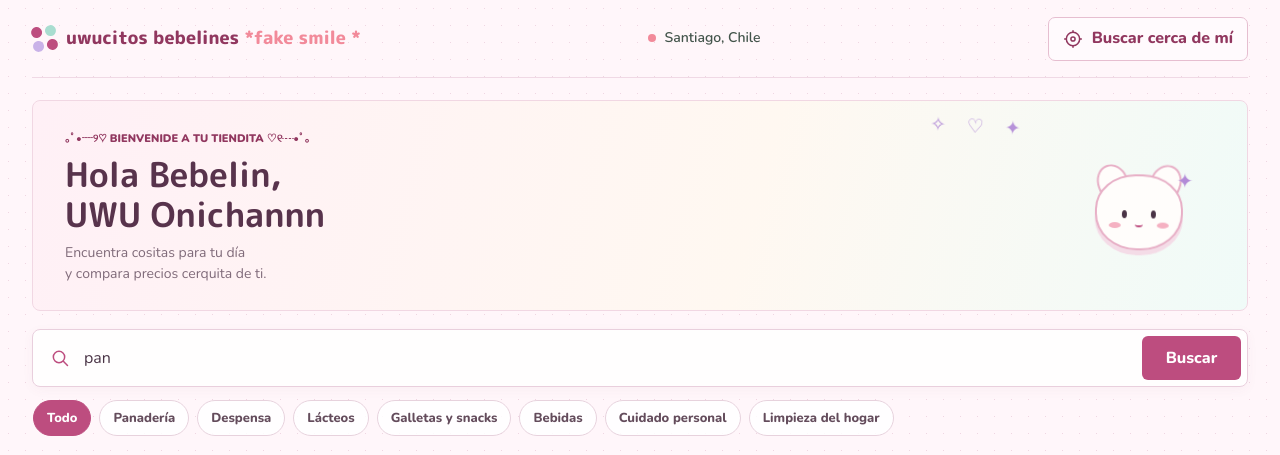
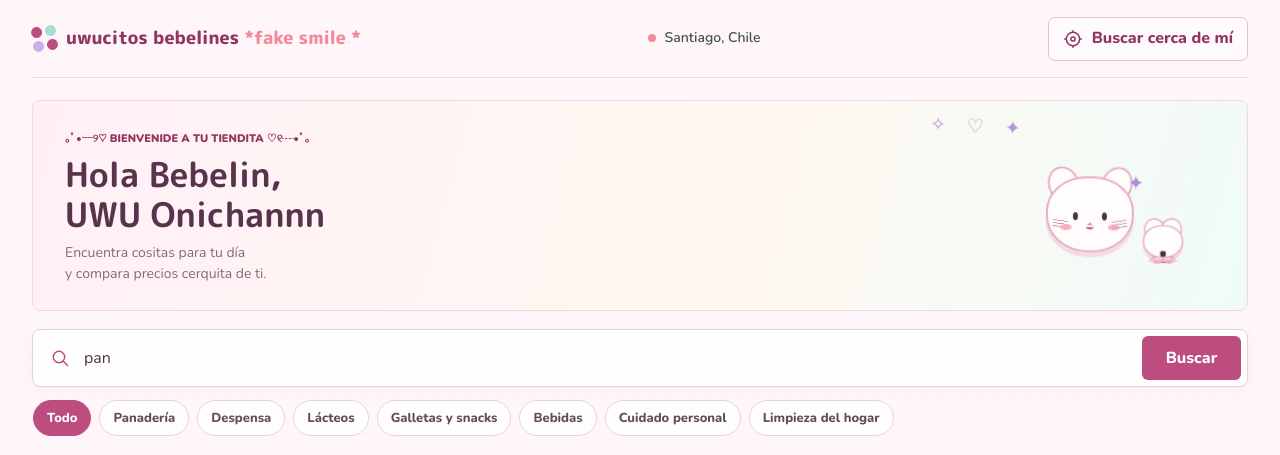
Before and after one commit to magdagonzalez-cmyk/bebelin-tiendita, a Flask app: page / in a window 1280 px wide. Shown: the top 455 px of the page. Run offline with Flask 3, Linux system fonts and the light colour scheme.

Commit message:
ui: add companion mascot to welcome header

```diff
--- a/static/style.css
+++ b/static/style.css
@@ -55,6 +55,9 @@ h1 { margin-bottom: 0; color: #58334c; font-size: 34px; line-height: 1.17; lette
 .intro-note { margin: 8px 0 0; color: var(--muted); font-size: 14px; line-height: 1.5; }
 .mobile-break { display: none; }
 .welcome-mascot { position: relative; width: 108px; height: 104px; flex: 0 0 auto; margin: 0 22px 0 18px; animation: mascot-bob 3s ease-in-out infinite; }
+.welcome-mascots { display: flex; width: 176px; height: 108px; flex: 0 0 auto; align-items: end; justify-content: center; margin: 0 9px 0 18px; }
+.welcome-mascot { margin: 0; }
+.mascot-mini { width: 76px; height: 74px; margin-left: -19px; margin-bottom: -2px; transform: scale(.72); transform-origin: bottom center; animation: mascot-bob-small 3.2s .3s ease-in-out infinite; }
 .mascot-face { position: absolute; z-index: 1; inset: 20px 10px 8px; border: 2px solid #e7afc6; border-radius: 46% 46% 48% 48%; background: #fffdfb; box-shadow: 0 5px 0 #f4dce7; }
 .mascot-ear { position: absolute; top: 10px; width: 31px; height: 37px; border: 2px solid #e7afc6; border-radius: 55% 55% 42% 42%; background: #fffdfb; transform: rotate(-22deg); }
 .mascot-ear-left { left: 12px; }
@@ -66,6 +69,10 @@ h1 { margin-bottom: 0; color: #58334c; font-size: 34px; line-height: 1.17; lette
 .mascot-blush-left { left: 12px; }
 .mascot-blush-right { right: 12px; }
 .mascot-mouth { position: absolute; top: 45px; left: 50%; width: 8px; height: 6px; border-bottom: 2px solid #bd4d7f; border-radius: 50%; transform: translateX(-50%); }
+.mascot-mouth::before { position: absolute; top: -4px; left: 50%; border: 3px solid transparent; border-bottom-color: #f28a9a; content: ""; transform: translateX(-50%); }
+.mascot-face::before, .mascot-face::after { position: absolute; top: 41px; width: 15px; height: 8px; background: linear-gradient(to bottom, transparent 0 1px, #d89ab3 1px 2px, transparent 2px 4px, #d89ab3 4px 5px, transparent 5px 7px, #d89ab3 7px 8px); content: ""; }
+.mascot-face::before { left: 5px; transform: rotate(8deg); }
+.mascot-face::after { right: 5px; transform: rotate(-8deg); }
 .mascot-sparkle { position: absolute; top: 12px; right: 0; color: #b28bd7; font-size: 20px; }
 
 .search-area { padding: 0 0 13px; animation: float-in .58s .12s ease-out both; }
@@ -74,13 +81,11 @@ h1 { margin-bottom: 0; color: #58334c; font-size: 34px; line-height: 1.17; lette
 .search-form input { width: 100%; min-width: 0; height: 100%; border: 0; outline: 0; background: transparent; color: var(--ink); font-size: 16px; }
 .search-form input::placeholder { color: #849089; }
 .search-form input:focus-visible { outline: none; }
-.search-button { min-width: 99px; height: 44px; border: 0; border-radius: 6px; background: var(--forest); color: white; font-weight: 800; cursor: pointer; }
-.search-button { transition: transform .18s ease, box-shadow .18s ease, background-color .18s ease; }
+.search-button { min-width: 99px; height: 44px; border: 0; border-radius: 6px; background: var(--forest); color: white; font-weight: 800; cursor: pointer; transition: transform .18s ease, box-shadow .18s ease, background-color .18s ease; }
 .search-button:hover { background: var(--forest-dark); box-shadow: 0 4px 0 #6d2e4a; transform: translateY(-2px); }
 .search-button:active { box-shadow: none; transform: translateY(1px); }
 .category-row { display: flex; gap: 8px; overflow-x: auto; padding: 13px 1px 5px; scrollbar-width: thin; }
-.category-chip { min-height: 36px; flex: 0 0 auto; padding: 0 13px; border: 1px solid #e7d2dd; border-radius: 18px; background: #ffffffd9; color: #644c5c; font-size: 13px; font-weight: 800; cursor: pointer; }
-.category-chip { transition: transform .16s ease, background-color .16s ease, border-color .16s ease; }
+.category-chip { min-height: 36px; flex: 0 0 auto; padding: 0 13px; border: 1px solid #e7d2dd; border-radius: 18px; background: #ffffffd9; color: #644c5c; font-size: 13px; font-weight: 800; cursor: pointer; transition: transform .16s ease, background-color .16s ease, border-color .16s ease; }
 .category-chip:hover { border-color: var(--forest); transform: translateY(-2px) rotate(-1deg); }
 .category-chip.is-active { border-color: var(--forest); background: var(--forest); color: white; }
 
@@ -158,7 +163,9 @@ h1 { margin-bottom: 0; color: #58334c; font-size: 34px; line-height: 1.17; lette
   .eyebrow { font-size: 9px; }
   h1 { font-size: 25px; }
   .intro-note { max-width: 220px; font-size: 12px; }
-  .welcome-mascot { width: 76px; height: 78px; margin: 0 0 0 5px; transform: scale(.78); transform-origin: center right; }
+  .welcome-mascots { width: 102px; height: 86px; margin: 0 -2px 0 3px; }
+  .welcome-mascot { width: 76px; height: 78px; transform: scale(.78); transform-origin: bottom center; }
+  .mascot-mini { width: 58px; height: 56px; margin-left: -31px; margin-bottom: -2px; transform: scale(.58); }
   .intro::before { display: none; }
   .mobile-break { display: initial; }
   .intro-note { display: none; }
@@ -199,6 +206,11 @@ h1 { margin-bottom: 0; color: #58334c; font-size: 34px; line-height: 1.17; lette
   50% { transform: translateY(-5px) rotate(2deg); }
 }
 
+@keyframes mascot-bob-small {
+  0%, 100% { transform: scale(.72) translateY(0) rotate(0); }
+  50% { transform: scale(.72) translateY(-4px) rotate(-2deg); }
+}
+
 @keyframes sparkle-drift {
   0%, 100% { opacity: .7; transform: translateY(0) rotate(-6deg); }
   50% { opacity: 1; transform: translateY(-4px) rotate(5deg); }
--- a/templates/index.html
+++ b/templates/index.html
@@ -34,11 +34,18 @@
           <h1 id="page-title">Hola Bebelin,<br> UWU Onichannn</h1>
           <p class="intro-note">Encuentra cositas para tu día<br>y compara precios cerquita de ti.</p>
         </div>
-        <div class="welcome-mascot" aria-hidden="true">
-          <span class="mascot-ear mascot-ear-left"></span>
-          <span class="mascot-ear mascot-ear-right"></span>
-          <span class="mascot-face"><span class="mascot-eye mascot-eye-left"></span><span class="mascot-eye mascot-eye-right"></span><span class="mascot-blush mascot-blush-left"></span><span class="mascot-blush mascot-blush-right"></span><span class="mascot-mouth"></span></span>
-          <span class="mascot-sparkle">✦</span>
+        <div class="welcome-mascots" aria-hidden="true">
+          <div class="welcome-mascot">
+            <span class="mascot-ear mascot-ear-left"></span>
+            <span class="mascot-ear mascot-ear-right"></span>
+            <span class="mascot-face"><span class="mascot-eye mascot-eye-left"></span><span class="mascot-eye mascot-eye-right"></span><span class="mascot-blush mascot-blush-left"></span><span class="mascot-blush mascot-blush-right"></span><span class="mascot-mouth"></span></span>
+            <span class="mascot-sparkle">✦</span>
+          </div>
+          <div class="welcome-mascot mascot-mini">
+            <span class="mascot-ear mascot-ear-left"></span>
+            <span class="mascot-ear mascot-ear-right"></span>
+            <span class="mascot-face"><span class="mascot-eye mascot-eye-left"></span><span class="mascot-eye mascot-eye-right"></span><span class="mascot-blush mascot-blush-left"></span><span class="mascot-blush mascot-blush-right"></span><span class="mascot-mouth"></span></span>
+          </div>
         </div>
       </section>
 
```
